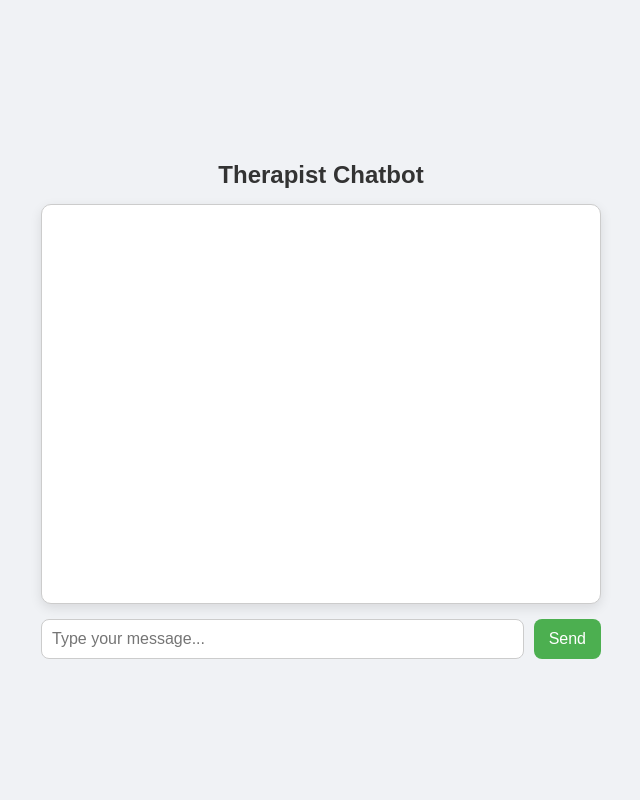
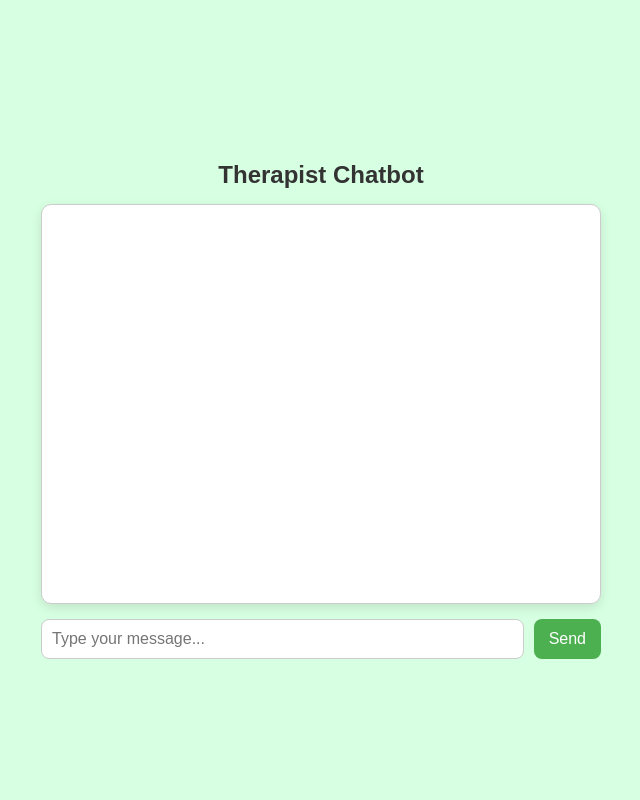
Before and after one commit to ayank674/therapistAI, a Flask app: page / in a window 1280 px wide. Shown: the whole page, without its empty margins (319-959 px from the left). Run offline with Flask 3, Linux system fonts and the light colour scheme.

Commit message:
Added Favicon and changed the import for api_usage.py

```diff
--- a/backend/api_usage.py
+++ b/backend/api_usage.py
@@ -1,6 +1,6 @@
 from dotenv import load_dotenv
 import os
-from google import genai
+from google import generativeai as genai
 from flask import Blueprint, request, jsonify
 
 
--- a/static/style.css
+++ b/static/style.css
@@ -6,7 +6,7 @@
 /* Page setup */
 body {
     font-family: Arial, sans-serif;
-    background-color: #f0f2f5;
+    background-color: #d7ffe1;
     display: flex;
     justify-content: center;
     align-items: center;
--- a/templates/index.html
+++ b/templates/index.html
@@ -2,8 +2,9 @@
 <html lang="en">
 <head>
     <title>Therapist Chatbot</title>
-    <link rel="stylesheet" href="{{ url_for('static', filename='style.css') }}">
+    <link rel="stylesheet" href="../static/style.css">
     <script src="https://code.jquery.com/jquery-3.6.0.min.js"></script>
+    <link rel="icon" type="image/x-icon" href="../images/favicon.ico">
 </head>
 <body>
     <div class="mainContainer">
@@ -14,6 +15,6 @@
             <button id="buttonInput">Send</button>
         </div>
     </div>
-    <script src="{{ url_for('static', filename='script.js') }}"></script>
+    <script src="../static/script.js"></script>
 </body>
 </html>
```
Also changed, not shown: images/favicon.ico (added), 1 other file.
